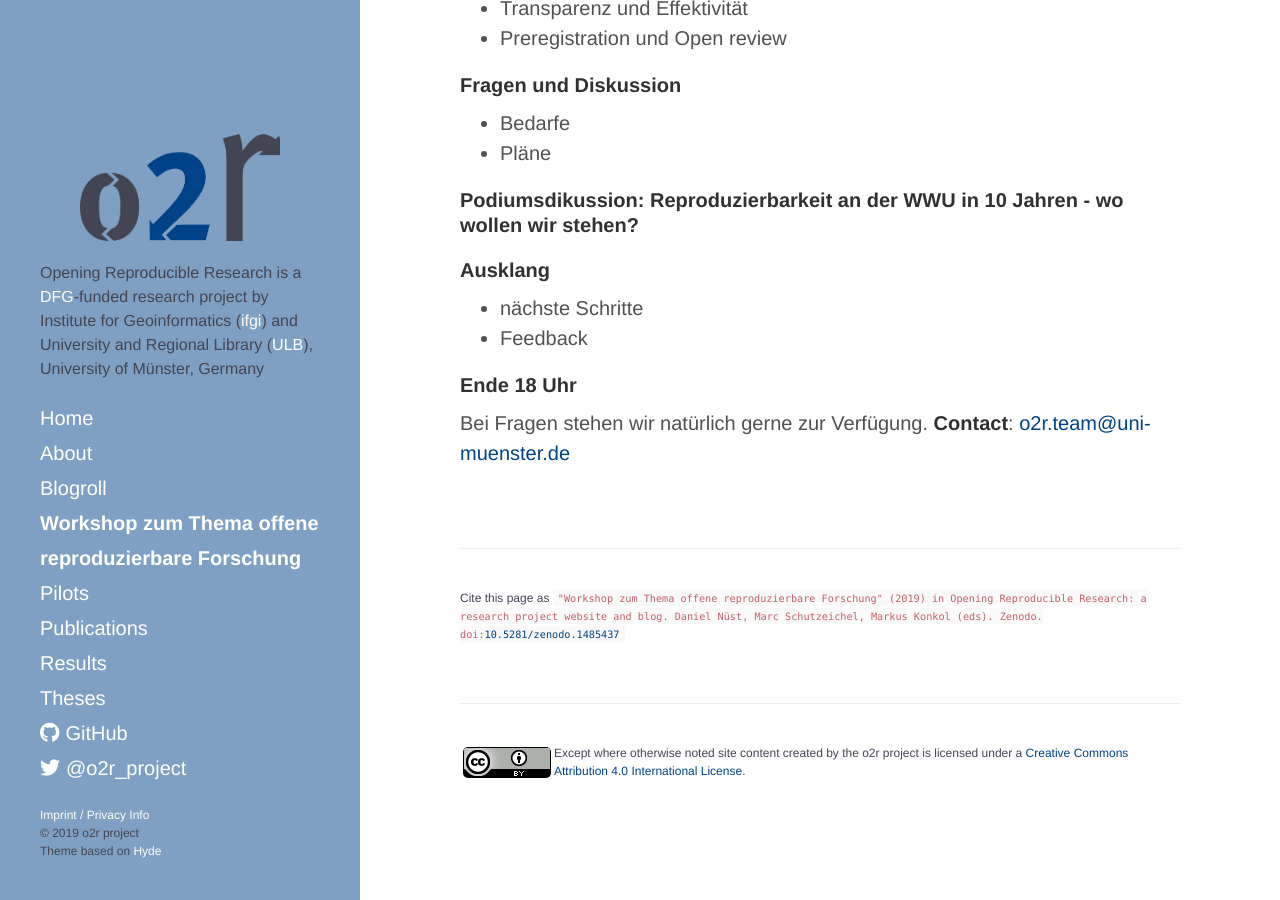
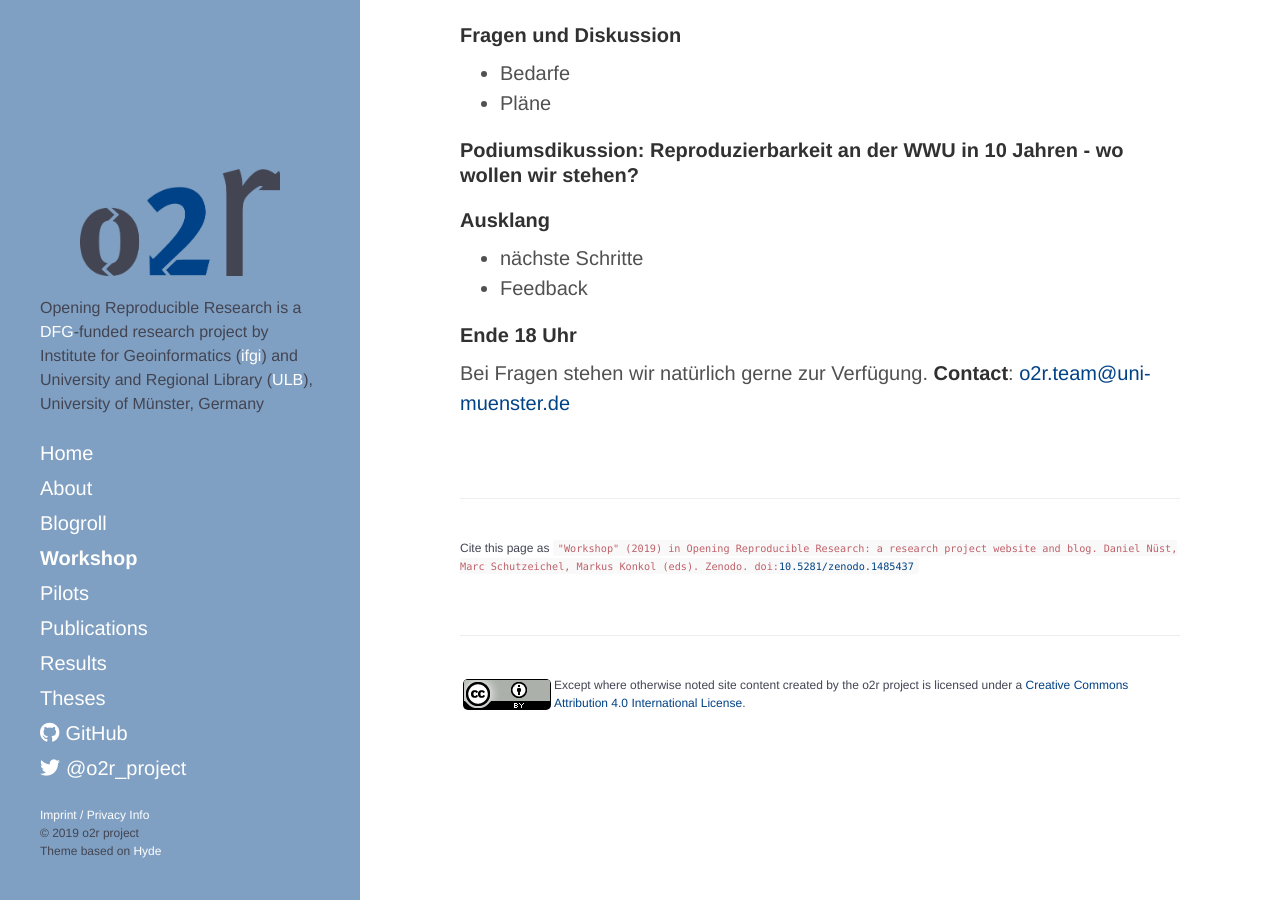
Before and after one commit to o2r-project/o2r-project.github.io, a Jekyll site: the page built from o2r_workshop.md, in a window 1280 px wide and 900 px high, scrolled down 1910 px. Built offline with Jekyll 4.4.1, drawn with Linux system fonts in a browser that asks for light colours; nearby versions of some CDN libraries; some of the changed text lies outside the part shown.

Commit message:
change title

```diff
--- a/o2r_workshop.md
+++ b/o2r_workshop.md
@@ -1,6 +1,6 @@
 ---
 layout: page
-title: Workshop zum Thema offene reproduzierbare Forschung
+title: Workshop
 description: Workshop on open reproducible research at the university of Muenster
 ---
 
```
